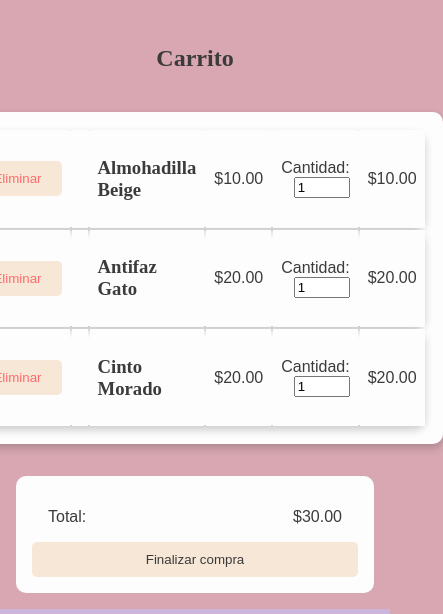
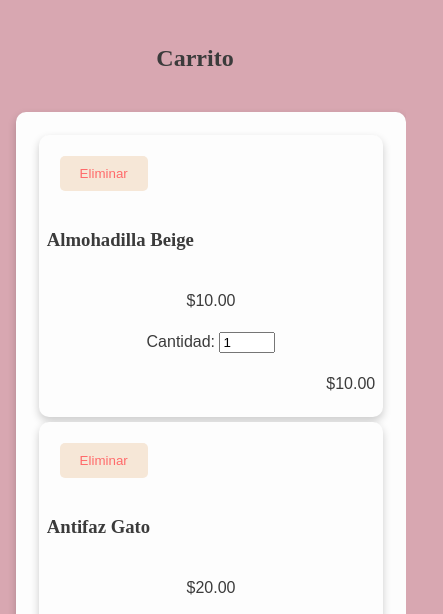
Before and after one commit to RodrigoFernandez/yogaenequilibrio, a plain HTML site: page pages/carrito.html in a window 390 px wide. Shown: the part 230-844 px from the top of the page, 443 px wide, since content can reach past the window. Drawn offline with Linux system fonts and the light colour scheme; files whose address does not match are found by name.

Commit message:
Cambio en media de los css para usar valores relativos. Agregado de estilo para hacer responsive la página de carrito.

```diff
--- a/pages/carrito.html
+++ b/pages/carrito.html
@@ -66,7 +66,7 @@
                                 </td>
                             </tr>
                             <tr class="producto-card">
-                                <td>
+                                <td class="boton-eliminar-td">
                                     <button type="button" class="boton boton-error">Eliminar</button>
                                 </td>
                                 <td class="imagen-card">
@@ -88,7 +88,7 @@
                                 </td>
                             </tr>
                             <tr class="producto-card">
-                                <td>
+                                <td class="boton-eliminar-td">
                                     <button type="button" class="boton boton-error">Eliminar</button>
                                 </td>
                                 <td class="imagen-card">
--- a/styles/carrito.css
+++ b/styles/carrito.css
@@ -92,3 +92,83 @@
     grid-template-columns: 1fr 1fr;
     justify-content: center;
 }
+
+@media  (max-width: 48em) {
+    .productos-carrito-table {
+        width: 100%;
+    }
+
+    .productos-carrito-table tr {
+        display: flex;
+        flex-direction: column;
+    }
+
+    .producto-card {
+        padding: 0.5em;
+        margin: 0.5em;
+    }
+
+    .descripcion-card-td {
+        padding: 0.25em;
+        margin: 0.25em;
+        text-align: left;
+    }
+
+    .precio-card-td, .total-card-td {
+        padding: 0.25em;
+        margin: 0.25em;
+    }
+
+    .precio-card-td {
+        text-align: center;
+    }
+
+    .precio-card {
+        margin-left: 0.5em;
+        margin-right: 0.5em;
+    }
+
+    .imagen-card {
+        display: none;
+    }
+}
+
+@media (max-width: 30em) {
+    .productos-carrito-table {
+        width: 100%;
+    }
+
+    .productos-carrito-table tr {
+        display: flex;
+        flex-direction: column;
+    }
+
+    .producto-card {
+        padding: 0.3em;
+        margin: 0.3em;
+    }
+
+    .descripcion-card-td {
+        padding: 0.1em;
+        margin: 0.1em;
+        text-align: left;
+    }
+
+    .precio-card-td, .total-card-td {
+        padding: 0.1em;
+        margin: 0.1em;
+    }
+
+    .precio-card-td {
+        text-align: center;
+    }
+
+    .precio-card {
+        margin-left: 0.3em;
+        margin-right: 0.3em;
+    }
+
+    .imagen-card {
+        display: none;
+    }
+}
--- a/styles/contacto.css
+++ b/styles/contacto.css
@@ -49,7 +49,7 @@
     margin-right: 1em;
 }
 
-@media (max-width: 768px) {
+@media (max-width: 48em) {
     .contacto > .contacto-form {
         grid-template-columns: 1fr;
         margin-right: 2em;
@@ -57,7 +57,7 @@
     }
 }
 
-@media (max-width: 480px) {
+@media (max-width: 30em) {
     .contacto > .contacto-form {
         grid-template-columns: 1fr;
         margin-right: 2em;
--- a/styles/inicial.css
+++ b/styles/inicial.css
@@ -125,7 +125,7 @@
     width: 100%;
 }
 
-@media (max-width: 768px) {
+@media (max-width: 48em) {
     .novedades,
     .destacados {
         margin-left: 5em;
@@ -154,7 +154,7 @@
     }
 }
 
-@media (max-width: 480px) {
+@media (max-width: 30em) {
     .novedades,
     .destacados {
         margin-left: 1em;
--- a/styles/nosotros.css
+++ b/styles/nosotros.css
@@ -27,7 +27,7 @@
     margin: 1em;
 }
 
-@media (max-width: 768px) {
+@media (max-width: 48em) {
     .nosotros-descripcion {
         margin-top: 2.5em;
         margin-bottom: 2.5em;
@@ -36,7 +36,7 @@
     }
 }
 
-@media (max-width: 480px) {
+@media (max-width: 30em) {
     .nosotros-descripcion {
         margin-top: 2em;
         margin-bottom: 2em;
--- a/styles/productos.css
+++ b/styles/productos.css
@@ -64,13 +64,13 @@
 }
 
 
-@media (max-width: 768px) {
+@media (max-width: 48em) {
     .listado-productos {
         grid-template-columns: 1fr;
     }
 }
 
-@media (max-width: 480px) {
+@media (max-width: 30em) {
     .listado-productos {
         grid-template-columns: 1fr;
     }
--- a/styles/styles.css
+++ b/styles/styles.css
@@ -185,7 +185,7 @@ header {
     font-size: 0.75em;
 }
 
-@media (max-width: 768px) {
+@media (max-width: 48em) {
     .cabecera > .encabezado-cabecera {
         grid-template-columns: 2fr;
         text-align: center;
@@ -231,7 +231,7 @@ header {
     }
 }
 
-@media (max-width: 480px) {
+@media (max-width: 30em) {
     .cabecera > .encabezado-cabecera {
         grid-template-columns: 1fr;
         text-align: center;
```
